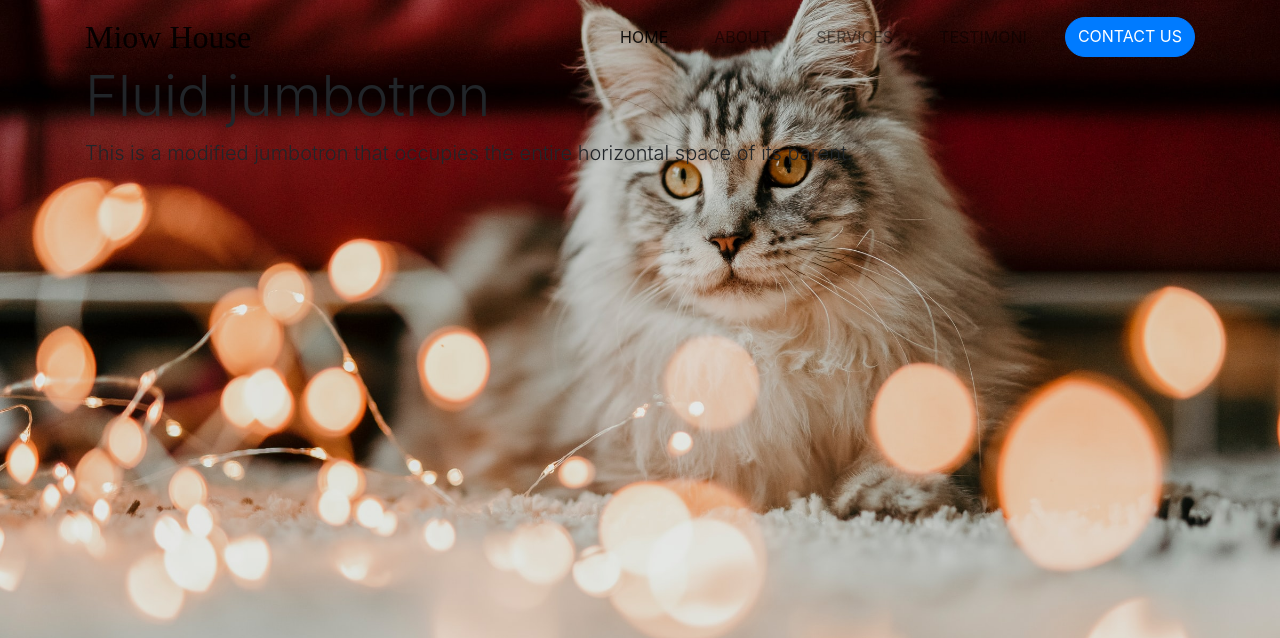
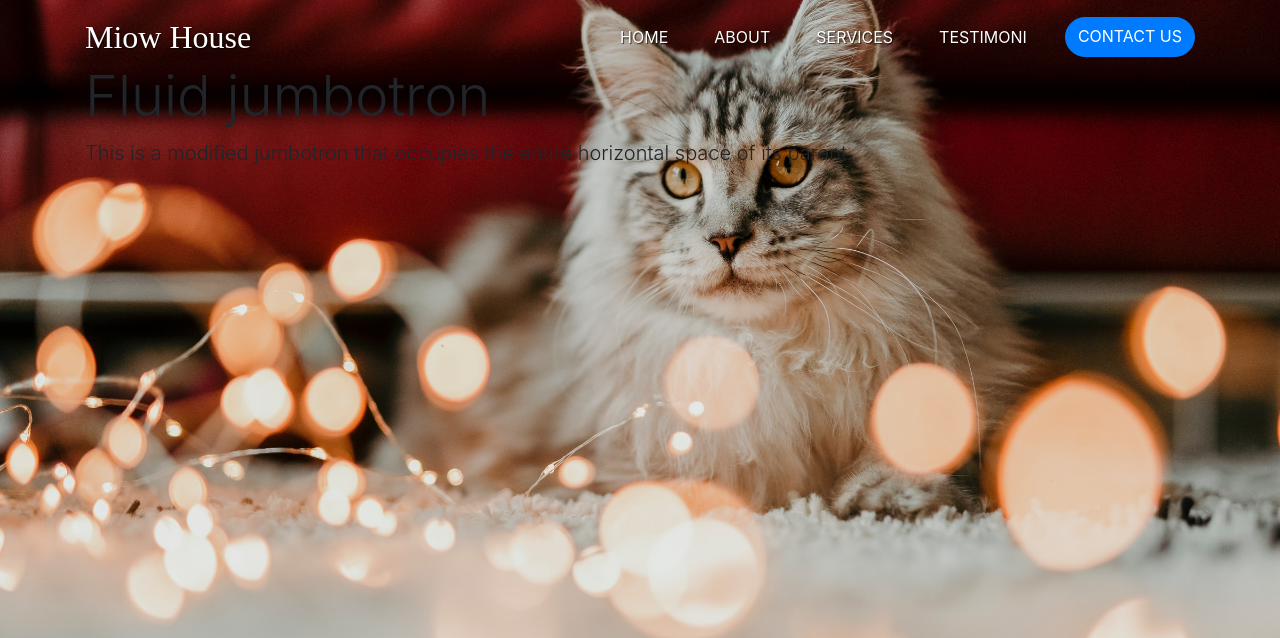
Before and after one commit to Sahrul-ux/bootsrap42021, a PHP site: page / in a window 1280 px wide. Shown: the top 638 px of the page. Run offline with PHP 8.4, Linux system fonts and the light colour scheme; some web fonts are replaced.

Commit message:
mengganti navbar-brand, navbar link warna huruf dan memberi shadow

```diff
--- a/style.css
+++ b/style.css
@@ -14,6 +14,13 @@
 
 /* desktop-version */
 @media (min-width: 992px) {
+
+    .navbar-brand,
+    .nav-link {
+        color: white !important;
+        text-shadow: 1px 1px 1px rgba(0, 0, 0, 0.7);
+    }
+
     .nav-link {
         text-transform: uppercase;
         margin-right: 30px;
```
